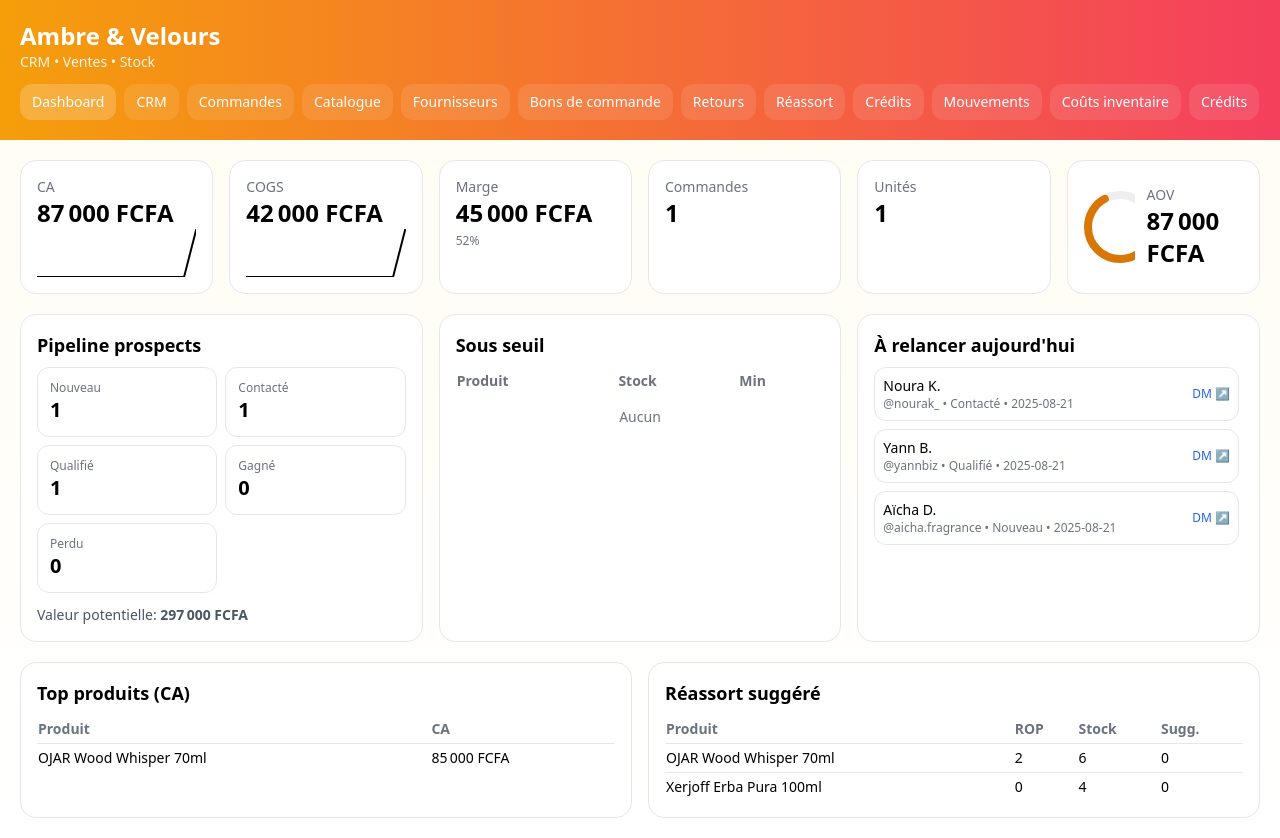
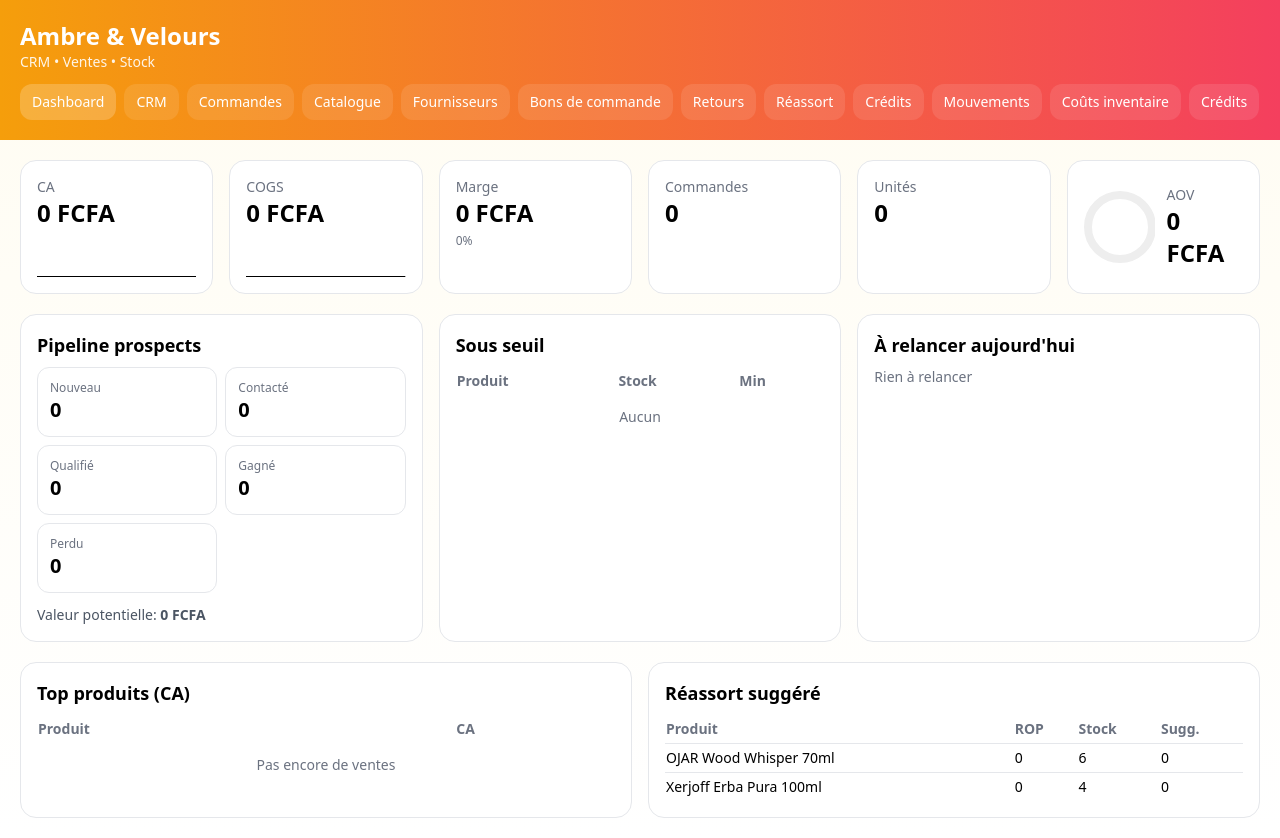
Before and after one commit to ambre3velours-dot/ambre-velours-crm-v2, a React (Vite) app: page / in a window 1280 px wide. Built offline with nearby package versions, Linux system fonts and the light colour scheme.

Commit message:
feat: ajouter local storage

```diff
--- a/src/App.jsx
+++ b/src/App.jsx
@@ -107,18 +107,25 @@ function toCSV(headers, rows) {
 
 function useLocalState() {
   const [state, setState] = useState(() => {
+    // 1) Tenter de charger ce qui est déjà enregistré
     const saved = localStorage.getItem(STORAGE_KEY);
     if (saved) {
       try {
         return JSON.parse(saved);
-      } catch (e) {}
+      } catch (e) {
+        console.error("Erreur de parsing du localStorage :", e);
+      }
     }
+
+    // 2) Sinon, retourner TON état initial (celui que tu avais déjà)
+    // 👉 Garde tout ce que tu avais (leads, clients, products p1/p2, orders, suppliers, pos, returns, settings, etc.)
+    // Exemple simplifié ci‑dessous, remets ton bloc complet :
     const p1 = {
       id: uid(),
-      sku: 'OJAR-WW-70',
-      name: 'OJAR Wood Whisper 70ml',
-      brand: 'OJAR',
-      family: 'Ambré boisé',
+      sku: "OJAR-WW-70",
+      name: "OJAR Wood Whisper 70ml",
+      brand: "OJAR",
+      family: "Ambré boisé",
       volume: 70,
       priceRetailTTC: 85000,
       priceWholesaleTTC: 78000,
@@ -132,10 +139,10 @@ function useLocalState() {
     };
     const p2 = {
       id: uid(),
-      sku: 'XJ-EP-100',
-      name: 'Xerjoff Erba Pura 100ml',
-      brand: 'Xerjoff',
-      family: 'Hespéridé gourmand',
+      sku: "XJ-EP-100",
+      name: "Xerjoff Erba Pura 100ml",
+      brand: "Xerjoff",
+      family: "Hespéridé gourmand",
       volume: 100,
       priceRetailTTC: 140000,
       priceWholesaleTTC: 125000,
@@ -147,6 +154,7 @@ function useLocalState() {
       leadTimeDays: 21,
       moq: 4,
     };
+
     return {
       settings: {
         tva: 0.18,
@@ -154,112 +162,25 @@ function useLocalState() {
         reorder_window_days: 60,
         holding_rate: 0.25,
       },
-      leads: [
-        {
-          id: uid(),
-          name: 'Noura K.',
-          ig: '@nourak_',
-          city: 'Abidjan',
-          source: 'DM Instagram',
-          status: 'Contacté',
-          tags: ['Prospect'],
-          interests: [p1.name],
-          value: 85000,
-          nextFollowUp: todayISO(),
-          notes:
-            'Aime boisés/vanillés. Proposer Wood Whisper + Vanille Fatale.',
-          createdAt: todayISO(),
-        },
-        {
-          id: uid(),
-          name: 'Yann B.',
-          ig: '@yannbiz',
-          city: 'Abidjan',
-          source: 'Story',
-          status: 'Qualifié',
-          tags: ['VIP'],
-          interests: ['YSL La Nuit de l’Homme'],
-          value: 72000,
-          nextFollowUp: todayISO(),
-          notes: 'Parfum soir, sillage modéré.',
-          createdAt: todayISO(),
-        },
-        {
-          id: uid(),
-          name: 'Aïcha D.',
-          ig: '@aicha.fragrance',
-          city: 'Cocody',
-          source: 'Referral',
-          status: 'Nouveau',
-          tags: ['Influenceur'],
-          interests: [p2.name],
-          value: 140000,
-          nextFollowUp: todayISO(),
-          notes: 'Aime agrumes sucrés.',
-          createdAt: todayISO(),
-        },
-      ],
-      clients: [
-        {
-          id: uid(),
-          name: 'Client Comptoir',
-          tags: ['Retail'],
-          city: 'Abidjan',
-        },
-      ],
+      leads: [/* … tes leads initiaux … */],
+      clients: [{ id: uid(), name: "Client Comptoir", tags: ["Retail"], city: "Abidjan" }],
       products: [p1, p2],
-      orders: [
-        {
-          id: uid(),
-          number: 'CMD-0001',
-          date: todayISO(),
-          clientName: 'Client Comptoir',
-          status: 'Livrée',
-          channel: 'Boutique',
-          discount: 0,
-          shipping: 2000,
-          lines: [
-            {
-              id: uid(),
-              productId: p1.id,
-              name: p1.name,
-              qty: 1,
-              priceTTC: p1.priceRetailTTC,
-              cogsUnit: p1.cmp, // COGS capturé
-            },
-          ],
-          payments: [
-            {
-              mode: 'Espèces',
-              amount: p1.priceRetailTTC + 2000,
-              date: todayISO(),
-            },
-          ],
-        },
-      ],
+      orders: [/* … tes commandes initiales … */],
       stockMoves: [],
-      suppliers: [
-        {
-          id: uid(),
-          name: 'Fournisseur Istanbul',
-          contact: 'mehmet@exemple.com',
-          leadDays: 14,
-          moq: 6,
-          currency: 'EUR',
-        },
-      ],
+      suppliers: [/* … tes fournisseurs initiaux … */],
       pos: [],
       returns: [],
     };
   });
 
-  useEffect(
-    () => localStorage.setItem(STORAGE_KEY, JSON.stringify(state)),
-    [state]
-  );
+  // 3) Sauvegarde automatique à chaque modification
+  useEffect(() => {
+    localStorage.setItem(STORAGE_KEY, JSON.stringify(state));
+  }, [state]);
 
   return [state, setState];
 }
+
 /* ===================== Inventory cost utils ===================== */
 
 // Estime la demande annuelle à partir des commandes (en unités) pour un produit
```
